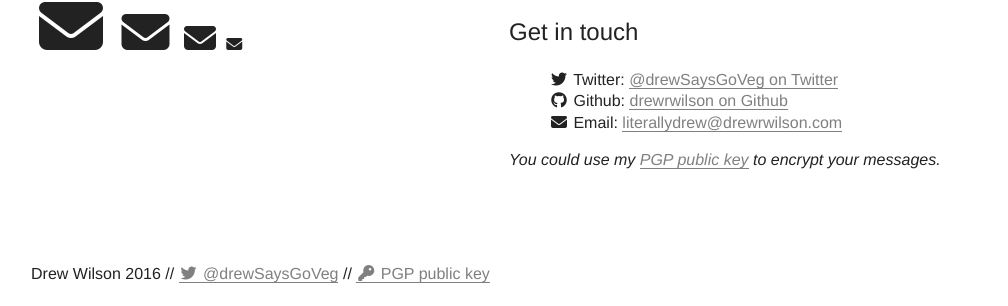
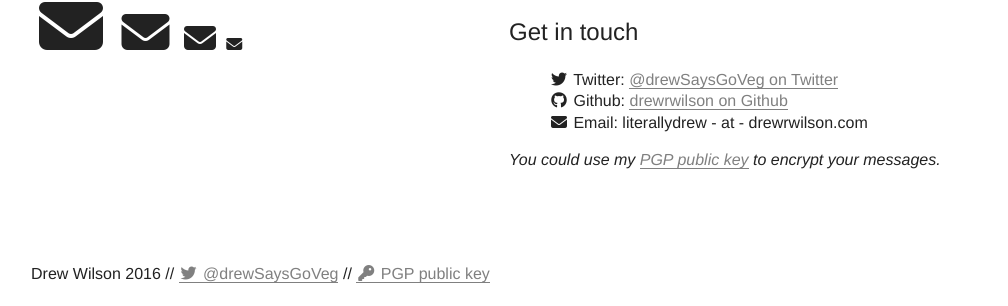
Before and after one commit to drewrwilson/drewrwilson.github.io, a Jekyll site: the page built from contact/index.html, in a window 1280 px wide. Shown: the part 342-648 px from the top of the page, without its empty margins (141-1149 px from the left). Built offline with Jekyll 4.4.1, drawn with Linux system fonts in a browser that asks for light colours; nearby versions of some CDN libraries; library files that are not in the unit come from our copies.

Commit message:
remove mailto for spam prevention

```diff
--- a/_config.yml
+++ b/_config.yml
@@ -7,7 +7,7 @@ img_dir: "/assets/img/"
 large_pic: "/assets/img/drew.jpg"
 contact:
   twitter: "drewSaysGoVeg"
-  email: "literallydrew@drewrwilson.com"
+  email: "literallydrew - at - drewrwilson.com"
   github: "drewrwilson"
   phone:
   fax:
--- a/_layouts/about.html
+++ b/_layouts/about.html
@@ -28,7 +28,7 @@ layout: default
       <ul>
         <li><i class="fa fa-twitter fa-fw"></i> Twitter: <a href="https://twitter.com/{{site.contact.twitter}}">@{{site.contact.twitter}} on Twitter</a>
         <li><i class="fa fa-github fa-fw"></i> Github: <a href="http://github.com/{{site.contact.github}}">{{site.contact.github}} on Github</a>
-        <li><i class="fa fa-envelope fa-fw"></i> Email: <a href="mailto:{{site.contact.email}}">{{site.contact.email}}</a>
+        <li><i class="fa fa-envelope fa-fw"></i> Email: {{site.contact.email}}
       </ul>
 
     </div>
--- a/contact/index.html
+++ b/contact/index.html
@@ -26,7 +26,7 @@ title: Contact
           <ul>
             <li><i class="fa fa-twitter fa-fw"></i> Twitter: <a href="https://twitter.com/{{site.contact.twitter}}">@{{site.contact.twitter}} on Twitter</a>
             <li><i class="fa fa-github fa-fw"></i> Github: <a href="http://github.com/{{site.contact.github}}">{{site.contact.github}} on Github</a>
-            <li><i class="fa fa-envelope fa-fw"></i> Email: <a href="mailto:{{site.contact.email}}">{{site.contact.email}}</a>
+            <li><i class="fa fa-envelope fa-fw"></i> Email: {{site.contact.email}}
           </ul>
           <p>
             <em>You could use my <a href="/drewrwilson_public_key.asc">PGP public key</a> to encrypt your messages.</em>
```
